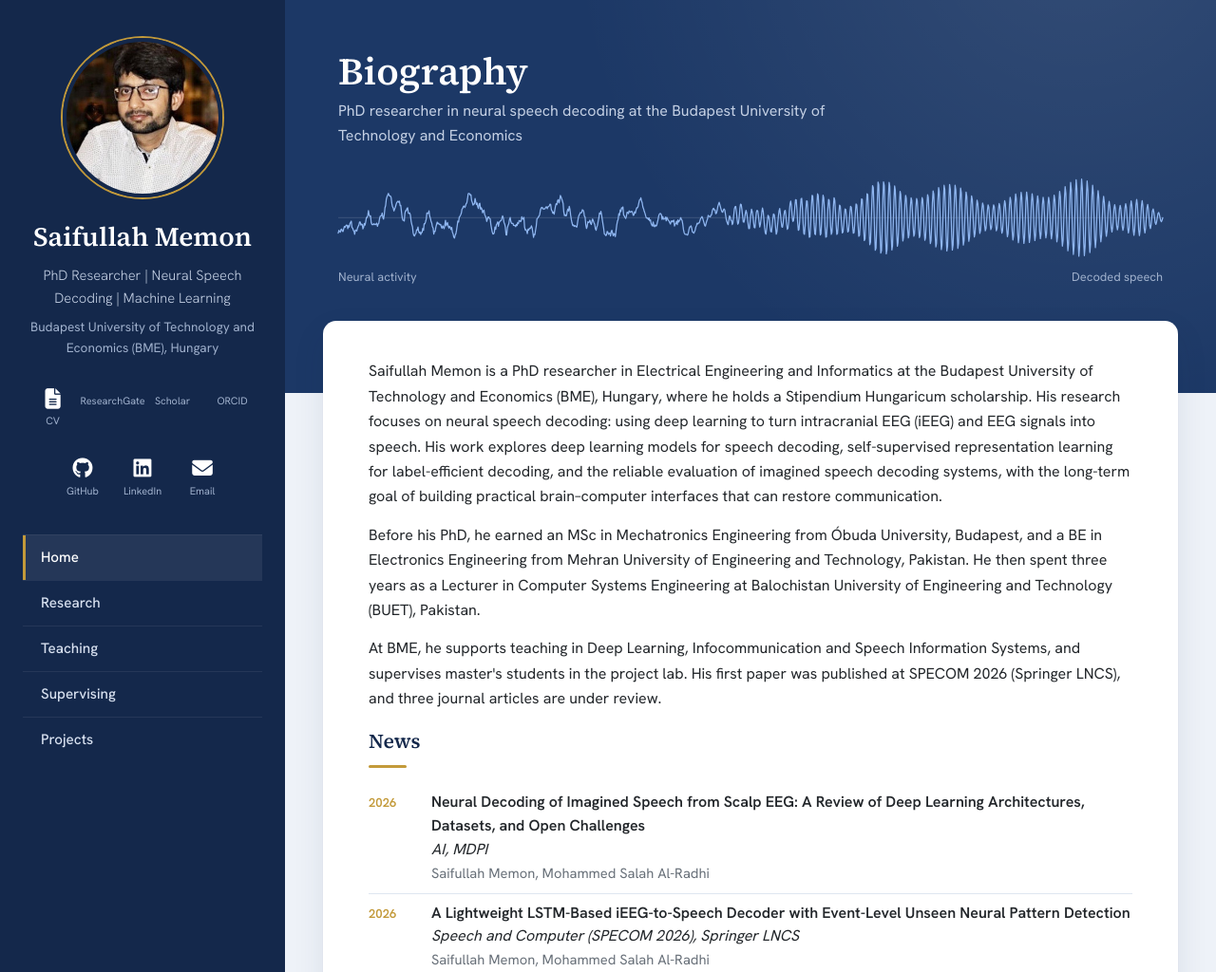
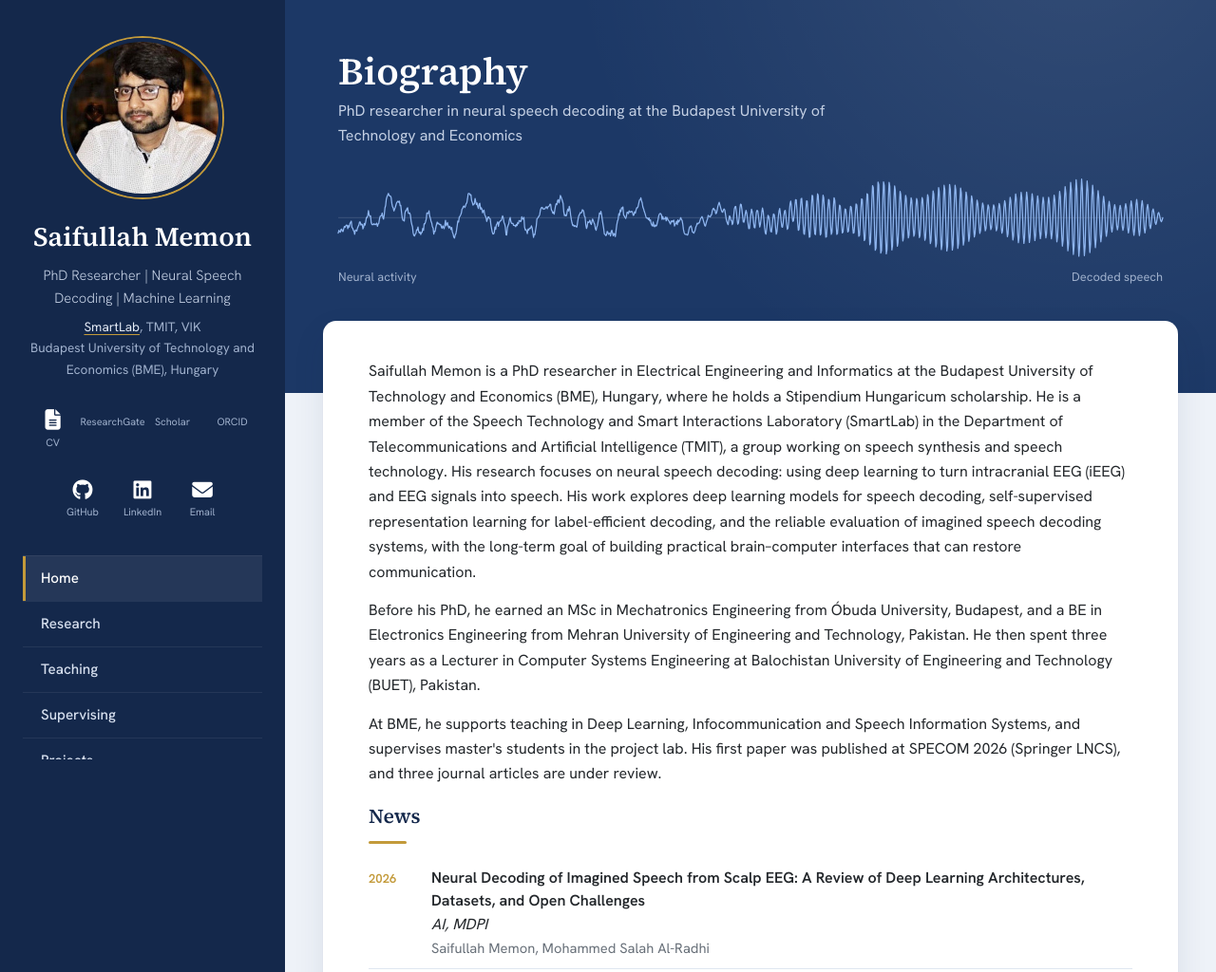
Before and after one commit to memonsaif/memonsaif.github.io, a plain HTML site: page index.html in a window 1280 px wide. Shown: the top 1024 px of the page at 95% size. Drawn offline with Linux system fonts and the light colour scheme; some icons are missing.

Commit message:
Update website

```diff
--- a/index.html
+++ b/index.html
@@ -423,6 +423,7 @@
   .name { color: #fff; font-family: var(--serif); font-weight: 600; font-size: 1.75rem; letter-spacing: 0; }
   .tagline { color: #c4d0e4; }
   .affil { color: #9fb0cc; }
+  .affil a { color: #e3eaf5; text-decoration: underline; text-decoration-color: var(--gold); text-underline-offset: 3px; }
   .icons a, .icons span { color: #9fb0cc; }
   .icons a i, .icons span i { color: #fff; }
   .icons span.pending i { color: #9fb0cc; }
@@ -528,7 +529,7 @@
 
     <h1 class="name">Saifullah Memon</h1>
     <p class="tagline">PhD Researcher | Neural Speech Decoding | Machine Learning</p>
-    <p class="affil">Budapest University of Technology and Economics (BME), Hungary</p>
+    <p class="affil"><a href="https://smartlab.tmit.bme.hu/" target="_blank" rel="noopener">SmartLab</a>, TMIT, VIK<br>Budapest University of Technology and Economics (BME), Hungary</p>
 
     <!-- ICON LINKS: links marked class="pending" are greyed out until you add the URL.
          To activate one, change <span class="pending"> to <a href="YOUR-URL" target="_blank" rel="noopener"> and </span> to </a>. -->
@@ -573,7 +574,7 @@
     <!-- ========== HOME ========== -->
     <section id="home">
       <h2>Biography</h2>
-      <p>Saifullah Memon is a PhD researcher in Electrical Engineering and Informatics at the Budapest University of Technology and Economics (BME), Hungary, where he holds a Stipendium Hungaricum scholarship. His research focuses on neural speech decoding: using deep learning to turn intracranial EEG (iEEG) and EEG signals into speech. His work explores deep learning models for speech decoding, self-supervised representation learning for label-efficient decoding, and the reliable evaluation of imagined speech decoding systems, with the long-term goal of building practical brain–computer interfaces that can restore communication.</p>
+      <p>Saifullah Memon is a PhD researcher in Electrical Engineering and Informatics at the Budapest University of Technology and Economics (BME), Hungary, where he holds a Stipendium Hungaricum scholarship. He is a member of the Speech Technology and Smart Interactions Laboratory (SmartLab) in the Department of Telecommunications and Artificial Intelligence (TMIT), a group working on speech synthesis and speech technology. His research focuses on neural speech decoding: using deep learning to turn intracranial EEG (iEEG) and EEG signals into speech. His work explores deep learning models for speech decoding, self-supervised representation learning for label-efficient decoding, and the reliable evaluation of imagined speech decoding systems, with the long-term goal of building practical brain–computer interfaces that can restore communication.</p>
       <p>Before his PhD, he earned an MSc in Mechatronics Engineering from Óbuda University, Budapest, and a BE in Electronics Engineering from Mehran University of Engineering and Technology, Pakistan. He then spent three years as a Lecturer in Computer Systems Engineering at Balochistan University of Engineering and Technology (BUET), Pakistan.</p>
       <p>At BME, he supports teaching in Deep Learning, Infocommunication and Speech Information Systems, and supervises master's students in the project lab. His first paper was published at SPECOM 2026 (Springer LNCS), and three journal articles are under review.</p>
 
@@ -931,7 +932,8 @@
         <li><i class="ai ai-orcid"></i><a href="https://orcid.org/0009-0007-6513-3938" target="_blank" rel="noopener">orcid.org/0009-0007-6513-3938</a></li>
         <li><i class="ai ai-researchgate"></i><a href="https://www.researchgate.net/profile/Saifullah-Memon" target="_blank" rel="noopener">ResearchGate</a></li>
         <li><i class="fa-brands fa-github"></i><a href="https://github.com/memonsaif" target="_blank" rel="noopener">github.com/memonsaif</a></li>
-        <li><i class="fa-solid fa-building-columns"></i><span>Department of Telecommunications and Artificial Intelligence,<br>Budapest University of Technology and Economics (BME)</span></li>
+        <li><i class="fa-solid fa-flask"></i><span>Speech Technology and Smart Interactions Laboratory (<a href="https://smartlab.tmit.bme.hu/" target="_blank" rel="noopener">SmartLab</a>)</span></li>
+        <li><i class="fa-solid fa-building-columns"></i><span>Department of Telecommunications and Artificial Intelligence (TMIT),<br>Faculty of Electrical Engineering and Informatics (VIK),<br>Budapest University of Technology and Economics (BME)</span></li>
         <li><i class="fa-solid fa-location-dot"></i><span>Budapest, Hungary</span></li>
       </ul>
     </section>
@@ -944,8 +946,9 @@
     <div class="f-col">
       <h2 class="f-name">Saifullah Memon</h2>
       <address>
+        Speech Technology and Smart Interactions Laboratory (<a href="https://smartlab.tmit.bme.hu/" target="_blank" rel="noopener">SmartLab</a>)<br>
         Department of Telecommunications and Artificial Intelligence (TMIT)<br>
-        Faculty of Electrical Engineering and Informatics<br>
+        Faculty of Electrical Engineering and Informatics (VIK)<br>
         Budapest University of Technology and Economics<br>
         Budapest, Hungary
       </address>
```
